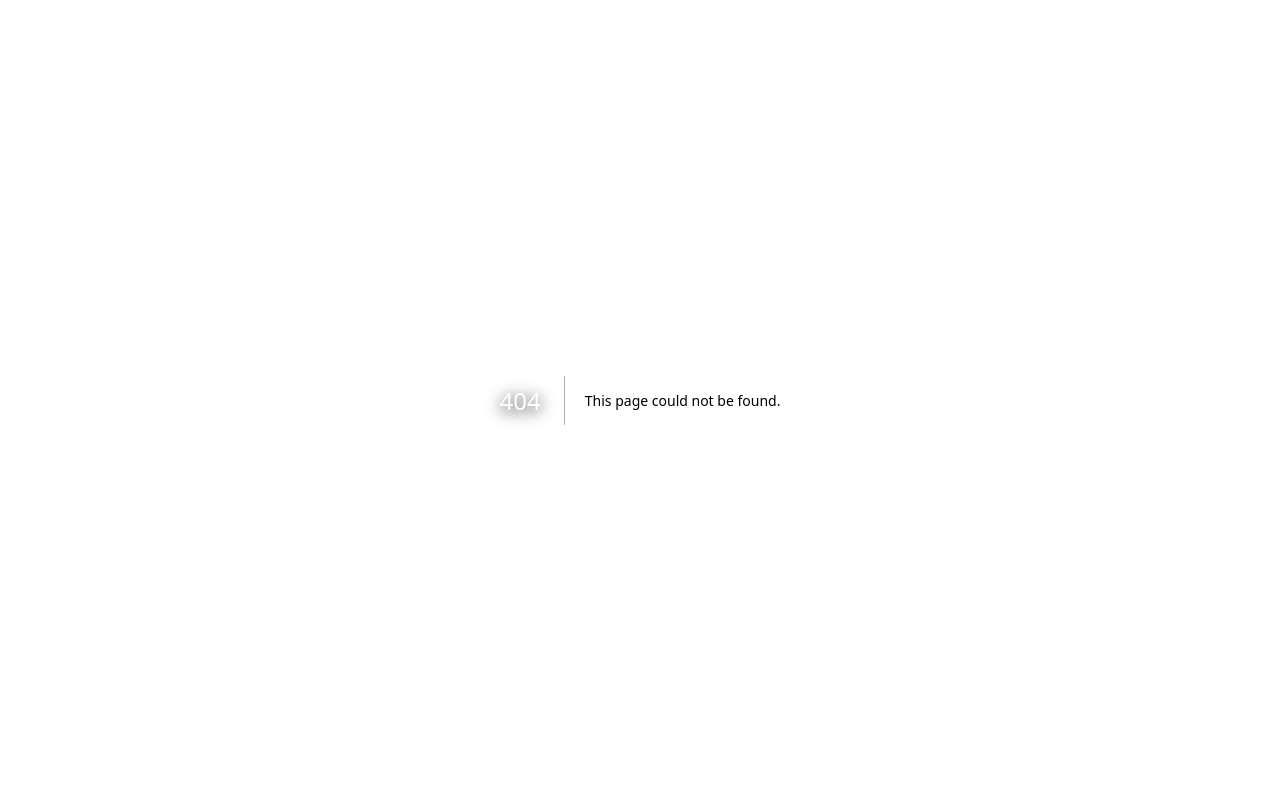
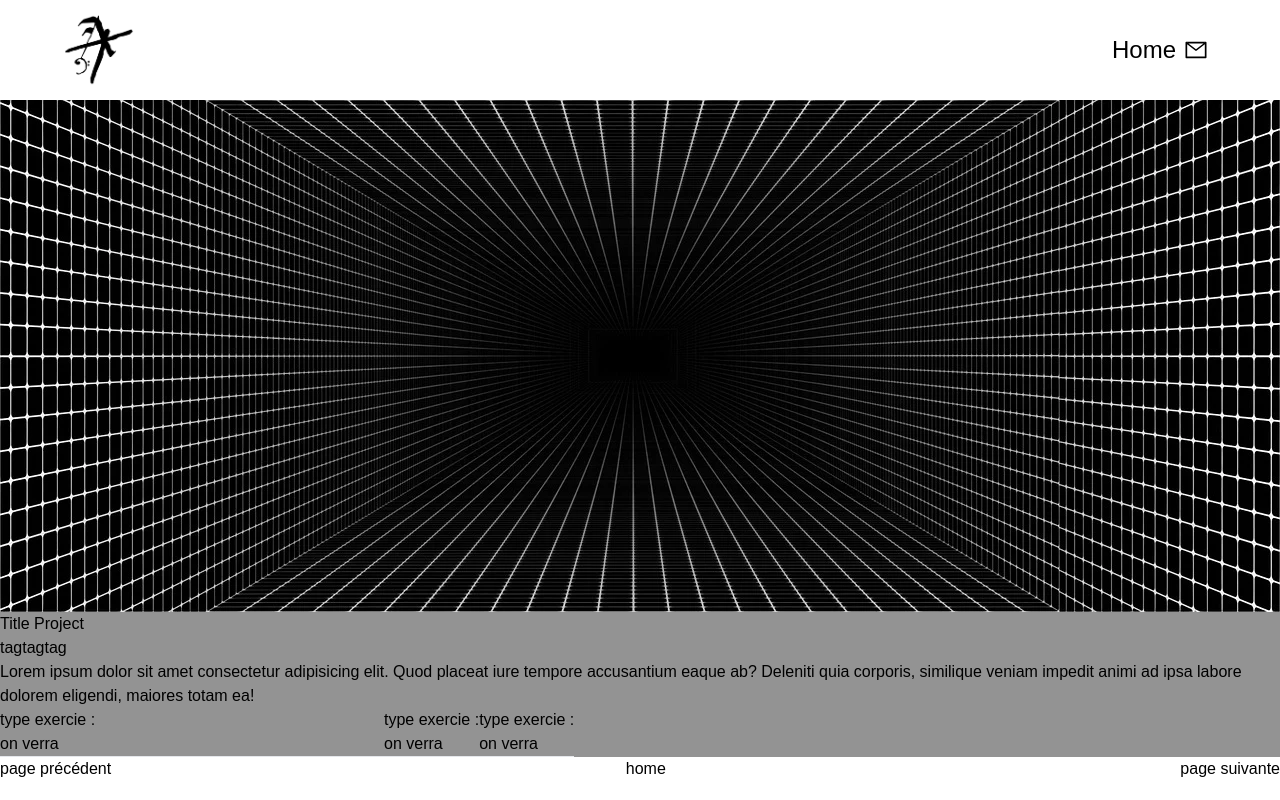
Before and after one commit to Xenfeild/portfolio_v2, a Next.js app: page /pagetest in a window 1280 px wide. Before the commit this address had no page. Shown: the top 800 px of the page. Built offline with nearby package versions, Linux system fonts and the light colour scheme.

Commit message:
emergency_commit

```diff
--- a/src/pages/index.js
+++ b/src/pages/index.js
@@ -47,7 +47,7 @@ export async function getStaticProps() {
   const data = await client.getEntries({
     content_type: 'portfolio',
     order: "sys.createdAt",
-    limit: 2,
+    limit: 4,
   });
 
 
--- /dev/null
+++ b/src/pages/pagetest.js
@@ -0,0 +1,53 @@
+import React from 'react'
+import Layout from './components/Layout'
+
+export default function pagetest() {
+  return (
+    <div>
+        <Layout>
+        <div className=''>
+            <img src="/img/perspective.webp" alt="" />
+        </div>
+        <div className='technicalSheet'>
+            <div className=''>
+                <h2>Title Project</h2>
+                <div className='flex'>
+                    <p>tag</p>
+                    <p>tag</p>
+                    <p>tag</p>
+                </div>
+            </div>
+            <div>
+                <p>Lorem ipsum dolor sit amet consectetur adipisicing elit. Quod placeat iure tempore accusantium eaque ab? Deleniti quia corporis, similique veniam impedit animi ad ipsa labore dolorem eligendi, maiores totam ea!</p>
+            </div>
+            <div className='technicalTab'>
+                <p>type exercie :</p>
+                <p>on verra</p>
+                <hr />
+            </div>
+            <div>
+                <p>type exercie :</p>
+                <p>on verra</p>
+                <hr />
+            </div>
+            <div>
+                <p>type exercie :</p>
+                <p>on verra</p>
+                <hr />
+            </div>
+            <div>
+
+            </div>
+        </div>
+        <div className='carousel'>
+
+        </div>
+        <div className='flex justify-between'>
+            <p>page précédent</p>
+            <p>home</p>
+            <p>page suivante</p>
+        </div>
+        </Layout>
+    </div>
+  )
+}
```
